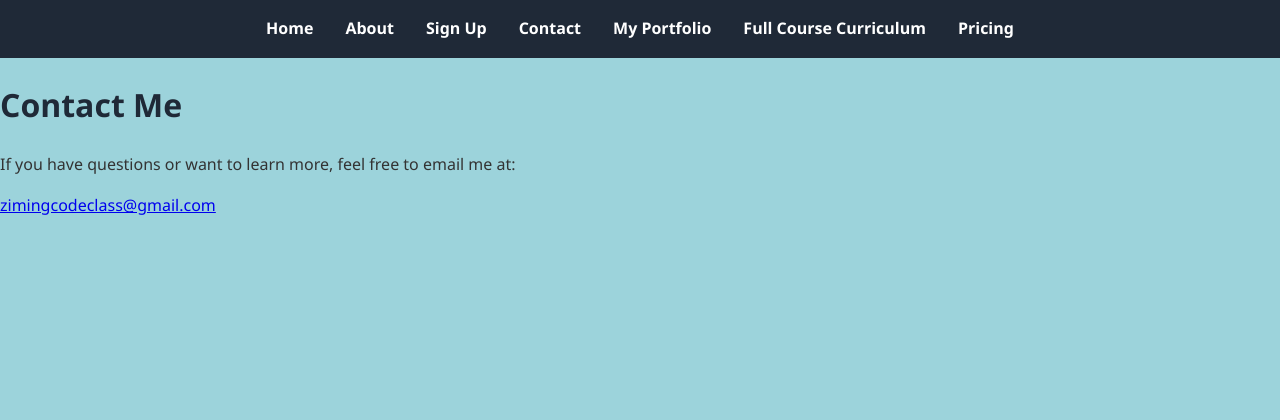
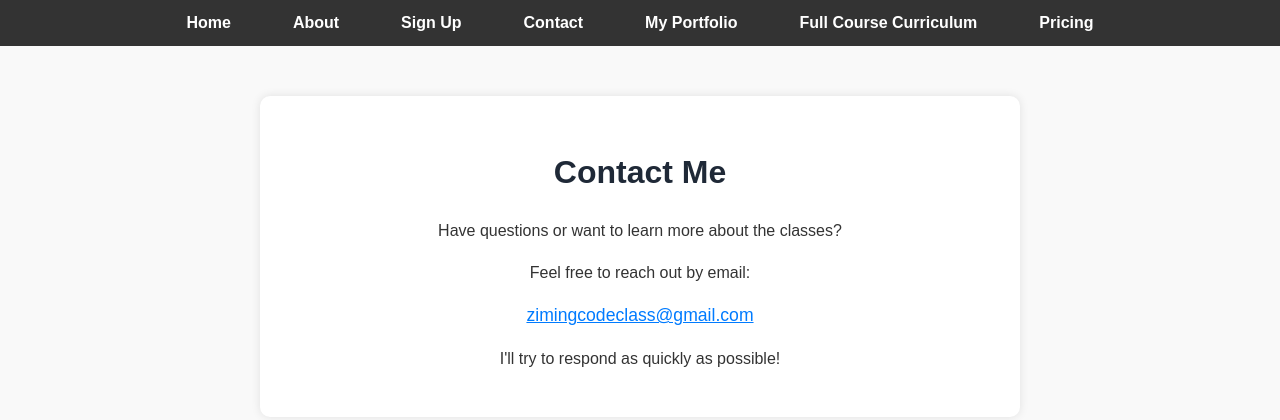
Before and after one commit to zimingcsascsa/websitev2, a plain HTML site: page contact.html in a window 1280 px wide. Drawn offline with Linux system fonts and the light colour scheme.

Commit message:
Add files via upload

```diff
--- a/contact.html
+++ b/contact.html
@@ -1,9 +1,59 @@
 <!DOCTYPE html>
-<html>
+<html lang="en">
 <head>
+  <meta charset="UTF-8">
   <title>Contact | Ziming's Coding Class</title>
   <link rel="stylesheet" href="style.css">
+  <style>
+    body {
+      font-family: Arial, sans-serif;
+      margin: 0;
+      padding: 0;
+      background-color: #f9f9f9;
+    }
+
+    nav {
+      background-color: #333;
+      padding: 10px;
+      text-align: center;
+    }
+
+    nav a {
+      color: white;
+      text-decoration: none;
+      margin: 0 15px;
+      font-weight: bold;
+    }
+
+    nav a:hover {
+      text-decoration: underline;
+    }
+
+    .contact-container {
+      max-width: 700px;
+      margin: 50px auto;
+      background: white;
+      padding: 30px;
+      border-radius: 10px;
+      box-shadow: 0 0 10px rgba(0,0,0,0.1);
+      text-align: center;
+    }
+
+    .contact-container h1 {
+      margin-bottom: 20px;
+    }
+
+    .contact-container a {
+      color: #007BFF;
+      font-size: 1.1em;
+    }
+
+    .contact-container a:hover {
+      text-decoration: underline;
+    }
+  </style>
 </head>
+<body>
   <nav>
     <a href="index.html">Home</a>
     <a href="about.html">About</a>
@@ -13,8 +63,13 @@
     <a href="curiculum.html">Full Course Curriculum</a>
     <a href="rates.html">Pricing</a>
   </nav>
-  <h1>Contact Me</h1>
-  <p>If you have questions or want to learn more, feel free to email me at:</p>
-  <p><a href="mailto:zimingcodeclass@gmail.com">zimingcodeclass@gmail.com</a></p>
+
+  <div class="contact-container">
+    <h1>Contact Me</h1>
+    <p>Have questions or want to learn more about the classes?</p>
+    <p>Feel free to reach out by email:</p>
+    <p><a href="mailto:zimingcodeclass@gmail.com">zimingcodeclass@gmail.com</a></p>
+    <p>I'll try to respond as quickly as possible!</p>
+  </div>
 </body>
 </html>
```
Also changed, not shown: projects.html (+47 -11 lines).
